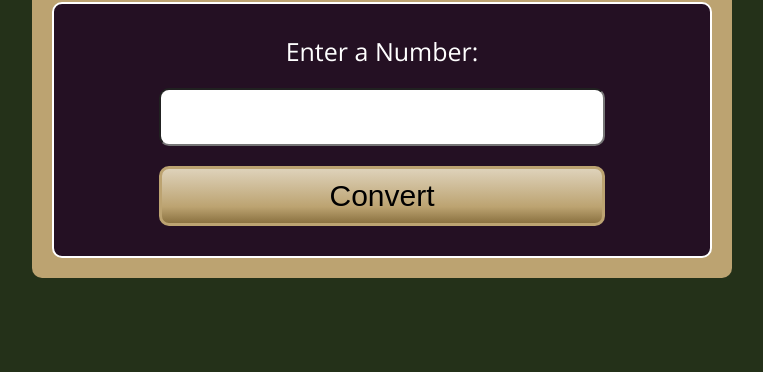
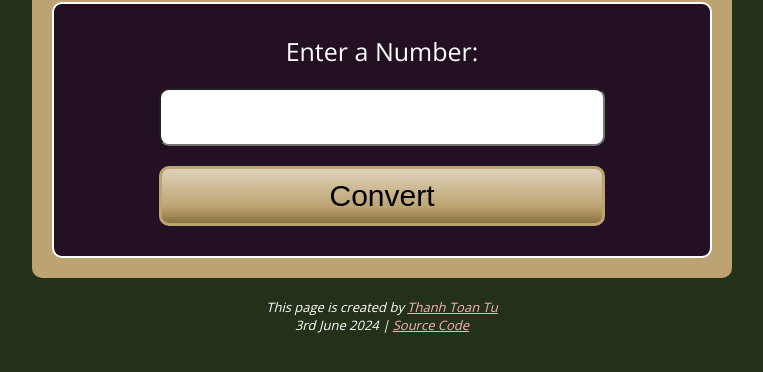
Before and after one commit to ToanThanhTu/roman-numerals-converter, a plain HTML site: page index.html in a window 1280 px wide. Shown: the part 254-626 px from the top of the page, without its empty margins (258-1021 px from the left). Drawn offline with nearby package versions, Linux system fonts and the light colour scheme.

Commit message:
Added footer, documentation and comments

```diff
--- a/index.html
+++ b/index.html
@@ -1,26 +1,42 @@
 <!DOCTYPE html>
 <html lang="en">
+
 <head>
+  <!-- Meta tags -->
   <meta charset="UTF-8" />
   <meta name="viewport" content="width=device-width, initial-scale=1.0" />
   <link rel="stylesheet" href="./styles.css" />
+  <!-- Google Fonts link -->
   <link rel="stylesheet" href="https://fonts.googleapis.com/css?family=Open+Sans:400,700,800">
 
   <title>Roman Numeral Converter</title>
 </head>
+
 <body>
+  <!-- Main section -->
   <main id="main-area">
     <h2 id="author-name">Thanh Toan Tu</h2>
     <h1 class="title">Roman Numeral Converter</h1>
     <div class="input-area">
       <label for="number" id="input-label">Enter a Number:</label>
+      <!-- Input field for number input -->
       <input id="number" type="number" />
+      <!-- Button to trigger conversion -->
       <button id="convert-btn" type="button">Convert</button>
     </div>
     <div id="output">
-        <p id="output-result">XXXVVVIII</p>
+      <p id="output-result"></p>
     </div>
   </main>
+
+  <!-- Footer with author information and source code link -->
+  <footer>
+    <p>This page is created by <a href="https://github.com/ToanThanhTu" target="_blank">Thanh Toan Tu</a></p>
+    <p>3rd June 2024 | <a href="https://github.com/ToanThanhTu/roman-numerals-converter" target="_blank">Source
+        Code</a></p>
+  </footer>
+
   <script src="./script.js"></script>
 </body>
+
 </html>
--- a/styles.css
+++ b/styles.css
@@ -1,3 +1,4 @@
+/* Define custom CSS variables for colors */
 :root {
   --dark-green: #243119;
   --bone: #DED2BA;
@@ -10,37 +11,43 @@
   --bright-pink: #F9B3BB;
 }
 
+/* Apply box-sizing border-box model to all elements */
 *, *::before, *::after {
   padding: 0;
   margin: 0;
-  box-sizing: border-box;
+  box-sizing: inherit;
 }
 
+/* Styles for the root HTML element */
 html {
-  min-width: 300px;
+  min-width: 300px; /* Minimum width of the viewport */
   font-family: Open Sans, Arial, sans-serif;
   background-color: var(--dark-green);
-  font-size: 10px;
+  font-size: 10px; /* Base font size */
 }
 
-html, body {
-  height: 100vh;
+/* Styles for the body element */
+body {
+  box-sizing: border-box; /* Border-box model for the body */
 }
 
+/* Apply border-radius to all elements within body */
 body * {
   border-radius: 10px;
 }
 
+/* Styles for the main content area */
 #main-area {
   width: 70%;
   max-width: 700px;
-  margin: 0 auto;
-  margin-top: 10vh;
+  margin: 0 auto; /* Centering the main area horizontally */
+  margin-top: 10vh; /* Top margin based on viewport height */
   text-align: center;
   background-color: var(--ecru);
   padding: 20px;
 }
 
+/* Styles for the author name and the project title */
 #author-name, .title {
   margin: 20px;
 }
@@ -50,10 +57,11 @@ body * {
 }
 
 .title {
-  text-transform: uppercase;
+  text-transform: uppercase; /* Uppercase text for the project title */
   font-size: 4em;
 }
 
+/* Styles for input area */
 .input-area {
   background-color: var(--dark-purple);
   padding: 30px 10px;
@@ -61,6 +69,7 @@ body * {
   border: solid 2px white;
 }
 
+/* Styles for input label, number input, and convert button */
 #input-label, #number, #convert-btn {
   width: 70%;
 }
@@ -85,30 +94,46 @@ body * {
 }
 
 #convert-btn:hover {
-  cursor: pointer;
+  cursor: pointer; /* Pointer cursor on hover */
 }
 
+/* Styles for output area */
 #output {
   margin: 20px auto;
   background-color: var(--dark-purple);
   color: white;
   border: solid 2px white;
   align-content: center;
-  display: none;
+  display: none; /* Initially hidden */
 }
 
 #output-result {
   padding: 0.5em;
 }
 
+/* Styles for footer */
+footer {
+  margin-top: 20px;
+  font-size: 13px;
+  bottom: 0;
+  text-align: center;
+  color: white;
+  font-style: italic;
+}
+
+footer a {
+  color: var(--bright-pink); /* Link color using custom variable */
+}
+
+/* Media queries for responsive design */
 @media (max-width: 500px) {
   html {
-    font-size: 8px;
+    font-size: 8px; /* Adjusted font size for smaller screens */
   }
 }
 
 @media (max-width: 350px) {
   html {
-    font-size: 6px;
+    font-size: 6px; /* Further adjusted font size for smaller screens */
   }
 }
```
Also changed, not shown: 1 other file. Lines whose indentation alone changed are shown as unchanged.
